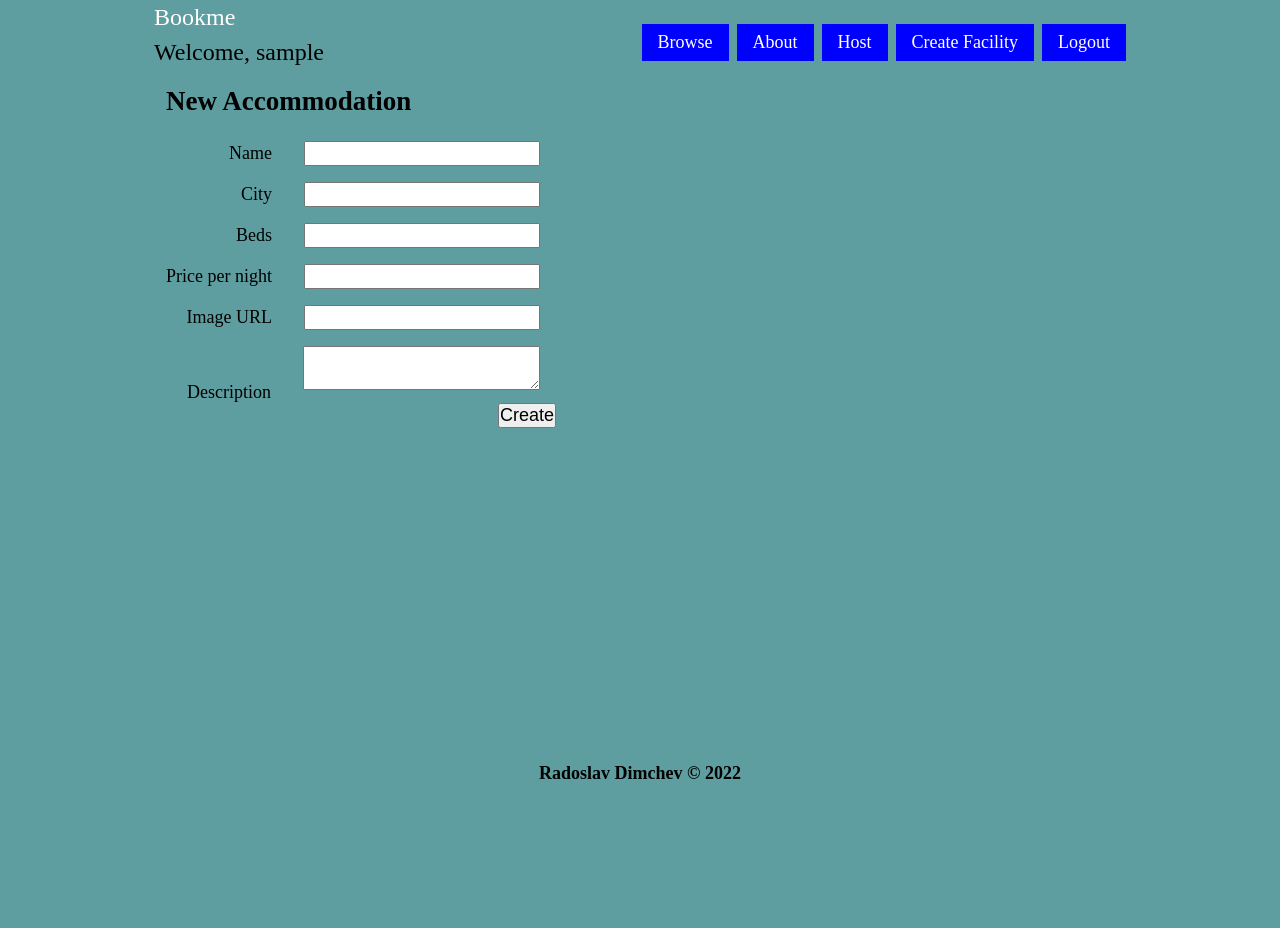
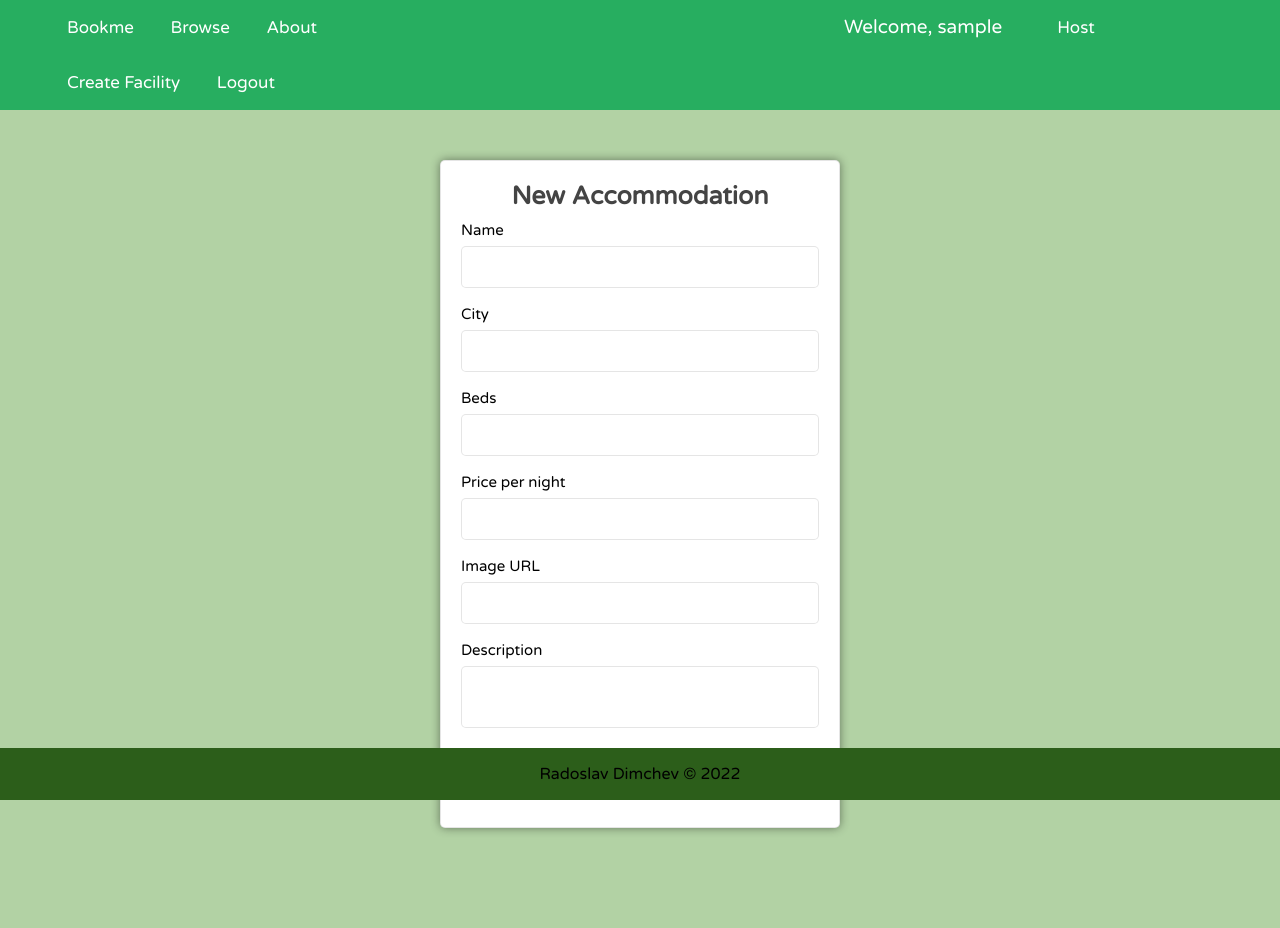
Before and after one commit to RadoslavDimchev/Bookme, a Node server app: page /create in a window 1280 px wide. Before the commit the page ends 779 px from the top, so only its background shows below. Run offline with Node 20, Linux system fonts and the light colour scheme; the visitor is signed in with stand-in values (Sample User, id 1); some libraries are stand-ins or nearby versions.

Commit message:
Added style to some parts

```diff
--- /dev/null
+++ b/static/footer.css
@@ -0,0 +1,10 @@
+footer {
+  font-size: 16px;
+  position: fixed;
+  bottom: 0;
+  left: 0;
+  right: 0;
+  padding: 16px;
+  text-align: center;
+  background-color: var(--green);
+}
--- /dev/null
+++ b/static/header.css
@@ -0,0 +1,29 @@
+header {
+  background: #27ae60;
+}
+
+header nav span {
+  color: #fff;
+  font-size: 1.9rem;
+  margin-left: 43%;
+  margin-right: 3%;
+}
+
+header nav:first-child {
+  margin-left: 50px;
+}
+
+header nav:last-child {
+  margin-right: 50px;
+}
+
+header nav a {
+  color: #fff;
+  display: inline-block;
+  padding: 1.7rem;
+  font-size: 1.7rem;
+}
+
+header nav a:hover {
+  background: #219150;
+}
--- /dev/null
+++ b/static/site.css
@@ -0,0 +1,115 @@
+* {
+  font-family: 'Varela Round', sans-serif;
+  margin: 0;
+  padding: 0;
+  box-sizing: border-box;
+  border: none;
+  text-decoration: none;
+}
+
+html {
+  font-size: 62.5%;
+  overflow-x: hidden;
+  scroll-padding-top: 5rem;
+  scroll-behavior: smooth;
+}
+
+body {
+  background-color: var(--seafoam-green);
+}
+
+.facility-icon {
+  width: 24px;
+  height: 24px;
+}
+
+button {
+  margin-top: 1rem;
+  display: inline-block;
+  padding: 0.9rem 3rem;
+  border-radius: 0.5rem;
+  color: #fff;
+  background: #27ae60;
+  font-size: 1.7rem;
+  font-weight: 500;
+}
+
+button:hover {
+  background: #219150;
+}
+
+.container {
+  margin-top: 5rem;
+  display: flex;
+  align-items: center;
+  justify-content: center;
+  height: 100%;
+  width: 100%;
+}
+
+.container form {
+  background: #fff;
+  border: 0.1rem solid rgba(0, 0, 0, 0.1);
+  width: 40rem;
+  padding: 2rem;
+  box-shadow: 0 0 10px #00000070;
+  border-radius: 0.5rem;
+  margin-bottom: 10rem;
+}
+
+.container form h1 {
+  font-size: 2.5rem;
+  color: #444;
+  text-align: center;
+}
+
+.container form label {
+  display: block;
+  font-size: 1.5rem;
+  padding-top: 1rem;
+}
+
+input, textarea {
+  resize: none;
+  width: 100%;
+  margin: 0.7rem 0;
+  font-size: 1.6rem;
+  border: 0.1rem solid rgba(0, 0, 0, 0.1);
+  border-radius: 0.5rem;
+  padding: 1rem 1.2rem;
+  color: #444;
+  text-transform: none;
+}
+
+.container form button {
+  text-align: center;
+  width: 100%;
+  margin: 1.5rem 0;
+}
+
+.container form p {
+  padding-top: 0.8rem;
+  color: #666;
+  font-size: 1.5rem;
+}
+
+.container form p a {
+  color: #27ae60;
+  text-decoration: underline;
+}
+
+
+
+.field-error {
+  border: 2px solid red;
+}
+
+.error-container {
+  margin-top: 3rem;
+  text-align: center;
+}
+
+.error-container p {
+  font-size: 2rem;
+  color: red;
+}
--- a/static/style.css
+++ b/static/style.css
@@ -1,109 +1,6 @@
-* {
-  margin: 0;
-  padding: 0;
-  box-sizing: border-box;
-  font-size: 18px;
-}
+@import url('https://fonts.googleapis.com/css2?family=Varela+Round&display=swap');
 
-body {
-  background-color: cadetblue;
-}
-
-h1 {
-  font-size: 150%;
-  padding: 16px;
-}
-
-h2 {
-  font-size: 125%;
-}
-
-#page-content {
-  position: relative;
-  min-height: 100vh;
-  margin: auto;
-  max-width: 980px;
-}
-
-#page-content>header {
-  position: relative;
-}
-
-#page-content>main {
-  padding-bottom: 48px;
-}
-
-#page-content>footer {
-  position: absolute;
-  bottom: 0;
-  left: 0;
-  right: 0;
-  padding: 16px;
-  text-align: center;
-  font-weight: bold;
-}
-
-.nav {
-  position: absolute;
-  bottom: 0;
-  right: 0;
-}
-
-.nav ul {
-  list-style: none;
-  display: inline-block;
-}
-
-.nav li {
-  display: block;
-  float: left;
-}
-
-#page-content header span {
-  font-size: 24px;
-  display: block;
-  padding: 4px;
-}
-
-#page-content header a {
-  color: white;
-  background-color: blue;
-  text-decoration: none;
-}
-
-.nav a {
-  display: block;
-  padding: 8px 16px;
-  margin: 4px;
-}
-
-label {
-  display: block;
-}
-
-.aligned {
-  text-align: right;
-  display: inline-block;
-}
-
-.aligned label>* {
-  margin: 8px 16px;
-}
-
-.img {
-  width: 300px;
-  height: 300px;
-}
-
-a {
-  color: white;
-}
-
-.facility-icon {
-  width: 24px;
-  height: 24px;
-}
-
-.field-error {
-  border: 2px solid red;
-}
+@import url('./vars.css');
+@import url('./site.css');
+@import url('./header.css');
+@import url('./footer.css');
--- /dev/null
+++ b/static/vars.css
@@ -0,0 +1,9 @@
+:root {
+  --lime-green: #32cd30;
+  --green: #2c5e1a;
+  --forest-green: #1a4314;
+  --seafoam-green: #b2d2a4;
+
+  --white: #fff;
+  --red: rgb(199, 0, 0);
+}
--- a/views/create.hbs
+++ b/views/create.hbs
@@ -1,19 +1,21 @@
-<section>
-  <h1>New Accommodation</h1>
+<section class="container">
+    <form class="aligned" action="/create" method="post">
+        <h1>New Accommodation</h1>
 
-  <form class="aligned" action="/create" method="post">
-    <label><span>Name</span><input {{#if error.fields.name}}class="field-error"{{/if}} type="text" name="name"
-        value="{{body.name}}"></label>
-    <label><span>City</span><input {{#if error.fields.city}}class="field-error"{{/if}} type="text" name="city"
-        value="{{body.city}}"></label>
-    <label><span>Beds</span><input {{#if error.fields.beds}}class="field-error"{{/if}} type="number" name="beds"
-        value="{{body.beds}}"></label>
-    <label><span>Price per night</span><input {{#if error.fields.price}}class="field-error"{{/if}} type="number"
-        name="price" value="{{body.price}}"></label>
-    <label><span>Image URL</span><input {{#if error.fields.imgUrl}}class="field-error"{{/if}} type="text" name="imgUrl"
-        value="{{body.imgUrl}}"></label>
-    <label><span>Description</span><textarea {{#if error.fields.description}}class="field-error"{{/if}} type="text"
-        name="description">{{body.description}}</textarea></label>
-    <button>Create</button>
-  </form>
+        <label>Name</label>
+        <input {{#if error.fields.name}}class="field-error" {{/if}} type="text" name="name" value="{{body.name}}">
+        <label>City</label>
+        <input {{#if error.fields.city}}class="field-error" {{/if}} type="text" name="city" value="{{body.city}}">
+        <label>Beds</label>
+        <input {{#if error.fields.beds}}class="field-error" {{/if}} type="number" name="beds" value="{{body.beds}}">
+        <label>Price per night</label>
+        <input {{#if error.fields.price}}class="field-error" {{/if}} type="number" name="price" value="{{body.price}}">
+        <label>Image URL</label>
+        <input {{#if error.fields.imgUrl}}class="field-error" {{/if}} type="text" name="imgUrl" value="{{body.imgUrl}}">
+        <label>Description</label>
+        <textarea {{#if error.fields.description}}class="field-error" {{/if}} type="text"
+            name="description">{{body.description}}</textarea>
+
+        <button>Create</button>
+    </form>
 </section>
--- a/views/layouts/main.hbs
+++ b/views/layouts/main.hbs
@@ -10,46 +10,25 @@
 </head>
 
 <body>
-  <div id="page-content">
   <header>
-      <a href="/">
-        <span>Bookme</span>
-      </a>
+    <nav class="nav">
+      <a href="/">Bookme</a>
+      <a href="/catalog">Browse</a>
+      <a href="/about">About</a>
       {{#if hasUser}}
       <span>Welcome, {{username}}</span>
+      <a href="/create">Host</a>
+      <a href="/facility/create">Create Facility</a>
+      <a href="/auth/logout">Logout</a>
+      {{else}}
+      <a href="/auth/login">Login</a>
+      <a href="/auth/register">Register</a>
       {{/if}}
-      <nav class="nav">
-        <ul>
-          <li>
-            <a href="/catalog">Browse</a>
-          </li>
-          <li>
-            <a href="/about">About</a>
-          </li>
-          {{#if hasUser}}
-          <li>
-            <a href="/create">Host</a>
-          </li>
-          <li>
-            <a href="/facility/create">Create Facility</a>
-          </li>
-          <li>
-            <a href="/auth/logout">Logout</a>
-          </li>
-          {{else}}
-          <li>
-            <a href="/auth/login">Login</a>
-          </li>
-          <li>
-            <a href="/auth/register">Register</a>
-          </li>
-          {{/if}}
-        </ul>
     </nav>
   </header>
 
   {{#if error}}
-    <div>
+  <div class="error-container">
     {{#each error.messages}}
     <p>{{this}}</p>
     {{/each}}
@@ -63,7 +42,6 @@
   <footer>
     Radoslav Dimchev &copy; 2022
   </footer>
-  </div>
 </body>
 
 </html>
```
Also changed, not shown: views/login.hbs (+9 -7 lines), views/register.hbs (+12 -7 lines). Lines whose indentation alone changed are shown as unchanged.
